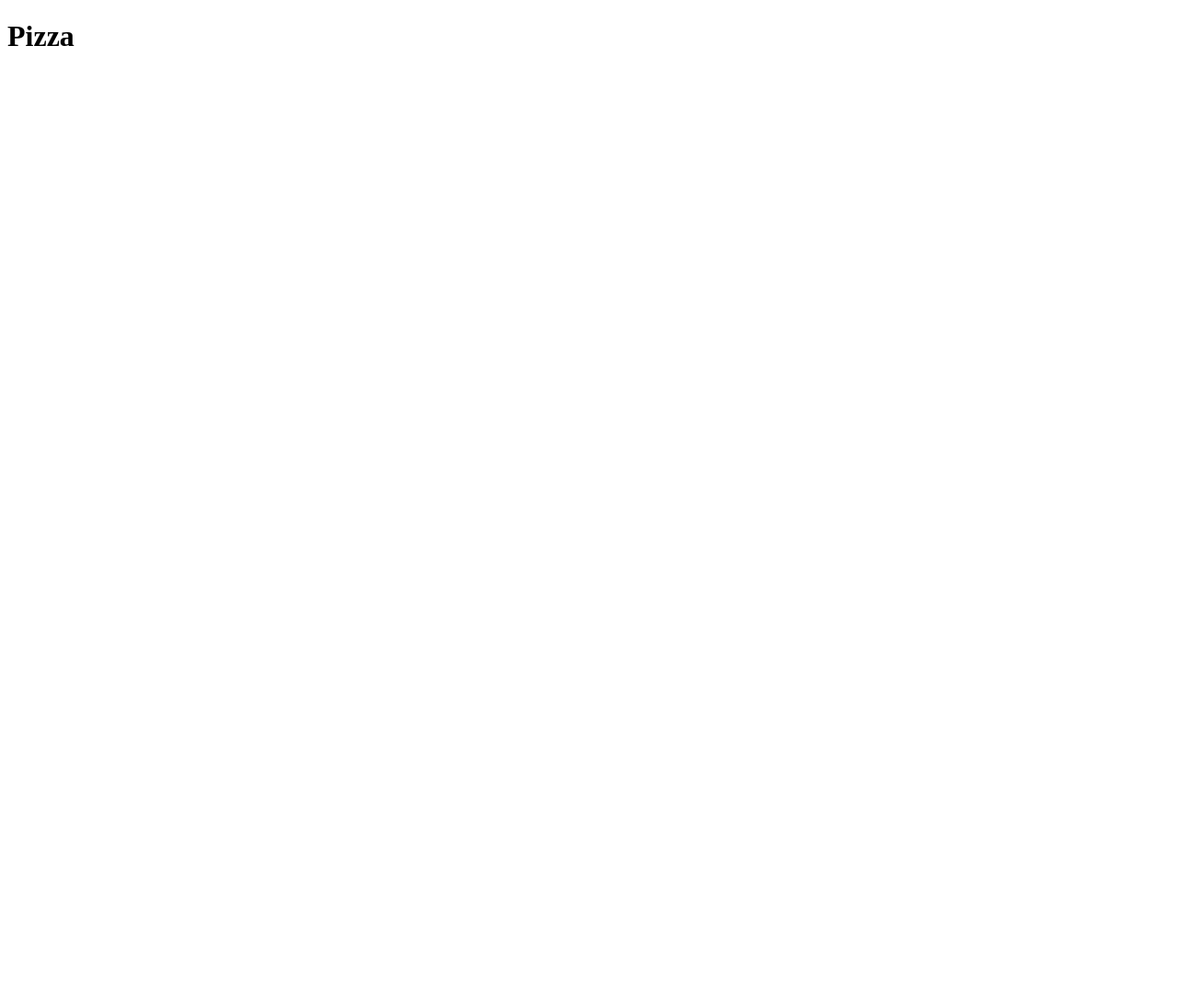
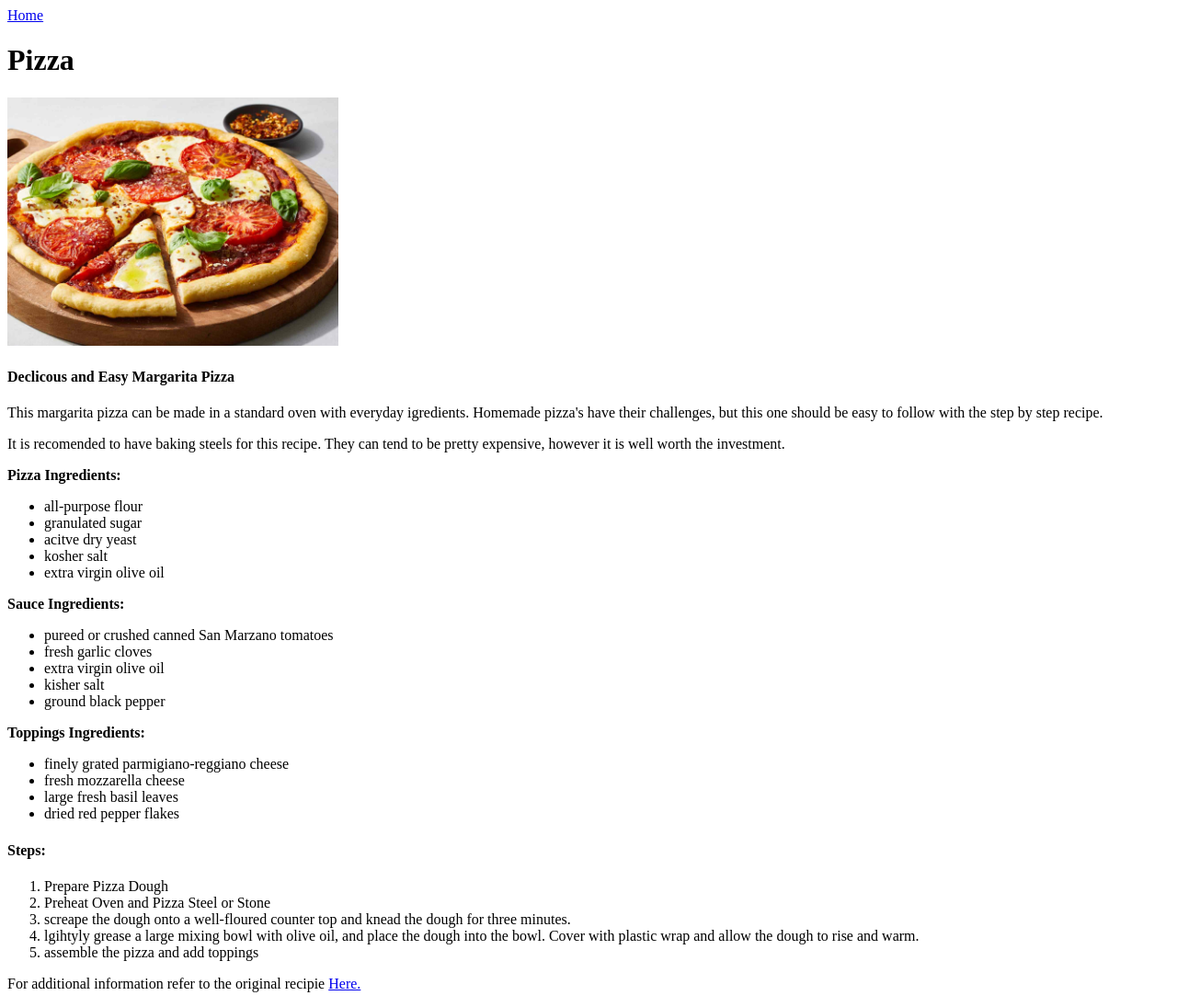
Before and after one commit to Fishriceyum5/odin-recipes, a plain HTML site: page recipes/pizza.html in a window 1280 px wide. Shown: the whole page at 92% size. Before the commit the page ends 800 px from the top, so only its background shows below. Drawn offline with Linux system fonts and the light colour scheme.

```diff
--- a/recipes/pizza.html
+++ b/recipes/pizza.html
@@ -7,7 +7,49 @@
 </head>
 
 <body>
-  <h1>Pizza</h1>
+    <a href="../index.html">Home</a>
+    <h1>Pizza</h1>
+    <img src="../images/pizza.jpg" width="360">
+    <h4>Declicous and Easy Margarita Pizza</h4>
+    <p>This margarita pizza can be made in a standard oven with everyday igredients.
+        Homemade pizza's have their challenges, but this one should be easy to follow
+        with the step by step recipe.
+    </p>
+    <p>It is recomended to have baking steels for this recipe. They can tend to be pretty expensive,
+        however it is well worth the investment.
+    </p>
+    <p><strong>Pizza Ingredients:</strong></p>
+    <ul>
+        <li>all-purpose flour</li>
+        <li>granulated sugar</li>
+        <li>acitve dry yeast</li>
+        <li>kosher salt</li>
+        <li>extra virgin olive oil</li>
+    </ul>
+    <p><strong>Sauce Ingredients:</strong></p>
+    <ul>
+        <li>pureed or crushed canned San Marzano tomatoes</li>
+        <li>fresh garlic cloves</li>
+        <li>extra virgin olive oil</li>
+        <li>kisher salt</li>
+        <li>ground black pepper</li>
+    </ul>
+    <p><strong>Toppings Ingredients:</strong></p>
+    <ul>
+        <li>finely grated parmigiano-reggiano cheese</li>
+        <li>fresh mozzarella cheese</li>
+        <li>large fresh basil leaves</li>
+        <li>dried red pepper flakes</li>
+    </ul>
+    <h4>Steps:</h4>
+    <ol>
+        <li>Prepare Pizza Dough</li>
+        <li>Preheat Oven and Pizza Steel or Stone</li>
+        <li>screape the dough onto a well-floured counter top and knead the dough for three minutes.</li>
+        <li>lgihtyly grease a large mixing bowl with olive oil, and place the dough into the bowl. Cover with plastic wrap and allow the dough to rise and warm.</li>
+        <li>assemble the pizza and add toppings</li>
+    </ol>
+    <p>For additional information refer to the original recipie <a href="https://www.abeautifulplate.com/the-best-homemade-margherita-pizza/" target="_blank" rel="noopener noreferrer">Here.</a></p>
 </body>
 
 </html>
```
Also changed, not shown: index.html (+6 -1 lines), recipes/egg-sandwich.html (added, +42 -0 lines), recipes/guacamole.html (added, +35 -0 lines), images/Guacamole.jpg (added), images/egg-sandwich.jpg (added), images/pizza.jpg (added).
